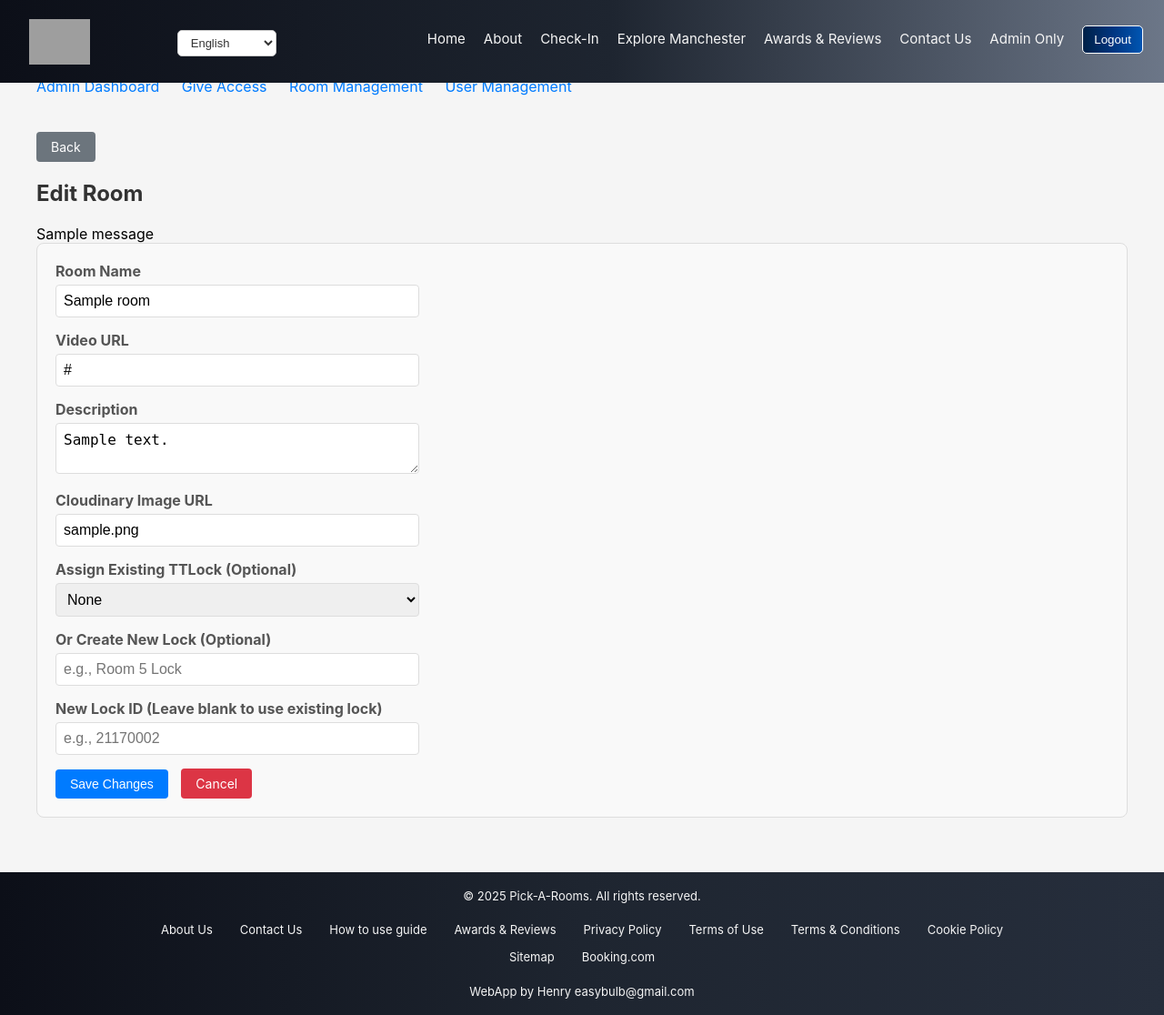
After one commit to easybulb/pickarooms, a Django app: page /edit-room/1/ in a window 1280 px wide. The commit adds this page. Shown: the whole page at 91% size. Run offline with Django 5.2, Linux system fonts and the light colour scheme; a user stored in the database is signed in; tables that the repository leaves empty hold one stand-in row (values such as "Sample post"); one stand-in notice (Sample message) is shown; parts of the project's set-up code (start-up, migrations or seed data) failed here and were passed over; some libraries are stand-ins or nearby versions; grey boxes are pictures that could not be loaded.

Commit message:
add new edit room and link to the edit room button on room_management template

```diff
--- /dev/null
+++ b/main/templates/main/edit_room.html
@@ -0,0 +1,185 @@
+{% extends "base.html" %}
+{% load i18n %}
+
+{% block title %}{% trans "Edit Room" %}{% endblock %}
+
+{% block extra_css %}
+<style>
+    .container {
+        max-width: 1200px;
+        margin: 0 auto;
+        padding: 0px 20px 40px 20px;
+    }
+
+    h2 {
+        color: #333;
+    }
+
+    .nav-link {
+        margin-bottom: 20px;
+    }
+
+    .nav-link a {
+        display: inline-block;
+        margin-right: 20px;
+        color: #007bff;
+        text-decoration: none;
+        font-size: 16px;
+    }
+
+    .nav-link a:hover {
+        text-decoration: underline;
+    }
+
+    .form-section {
+        background: #f9f9f9;
+        padding: 20px;
+        border-radius: 8px;
+        margin-bottom: 20px;
+        border: 1px solid #ddd;
+    }
+
+    .form-group {
+        margin-bottom: 15px;
+    }
+
+    .form-group label {
+        display: block;
+        margin-bottom: 5px;
+        font-weight: bold;
+        color: #555;
+    }
+
+    .form-group input,
+    .form-group textarea,
+    .form-group select {
+        width: 100%;
+        padding: 8px;
+        border: 1px solid #ddd;
+        border-radius: 4px;
+        font-size: 16px;
+        box-sizing: border-box;
+    }
+
+    @media (min-width: 768px) {
+        .form-group input,
+        .form-group select {
+            width: 50%;
+            max-width: 400px;
+        }
+        .form-group textarea {
+            width: 50%;
+            max-width: 400px;
+        }
+    }
+
+    .primary-btn,
+    .danger-btn,
+    .back-btn {
+        padding: 8px 16px;
+        border: none;
+        border-radius: 4px;
+        cursor: pointer;
+        font-size: 14px;
+        transition: background 0.2s;
+        text-decoration: none;
+        display: inline-block;
+        margin-right: 10px;
+    }
+
+    .primary-btn {
+        background: #007bff;
+        color: white;
+    }
+
+    .primary-btn:hover {
+        background: #0056b3;
+    }
+
+    .danger-btn {
+        background: #dc3545;
+        color: white;
+    }
+
+    .danger-btn:hover {
+        background: #c82333;
+    }
+
+    .back-btn {
+        background: #6c757d; /* Gray color for the back button */
+        color: white;
+    }
+
+    .back-btn:hover {
+        background: #5a6268;
+    }
+</style>
+{% endblock %}
+
+{% block content %}
+<div class="container mt-4">
+    <div class="nav-link">
+        <a href="{% url 'admin_page' %}" class="nav-link">{% trans "Admin Dashboard" %}</a>
+        {% if 'main.can_give_access' in perms %}
+            <a href="{% url 'give_access' %}" class="nav-link">{% trans "Give Access" %}</a>
+        {% endif %}
+        {% if 'main.manage_rooms' in perms %}
+            <a href="{% url 'room_management' %}#existing-rooms" class="nav-link">{% trans "Room Management" %}</a>
+        {% endif %}
+        {% if user.is_superuser %}
+            <a href="{% url 'user_management' %}" class="nav-link">{% trans "User Management" %}</a>
+        {% endif %}
+    </div>
+    <a href="{% url 'room_management' %}#existing-rooms" class="back-btn">{% trans "Back" %}</a>
+    <h2>{% trans "Edit Room" %}</h2>
+
+    {% if messages %}
+        {% for message in messages %}
+            <div class="alert alert-{{ message.tags }}">{{ message }}</div>
+        {% endfor %}
+    {% endif %}
+
+    <div class="form-section">
+        <form method="post" action="{% url 'edit_room' room_id=room.id %}">
+            {% csrf_token %}
+            <div class="form-group">
+                <label for="name">{% trans "Room Name" %}</label>
+                <input type="text" name="name" id="name" value="{{ room.name }}" required>
+            </div>
+            <div class="form-group">
+                <label for="video_url">{% trans "Video URL" %}</label>
+                <input type="url" name="video_url" id="video_url" value="{{ room.video_url }}" required>
+            </div>
+            <div class="form-group">
+                <label for="description">{% trans "Description" %}</label>
+                <textarea name="description" id="description">{{ room.description|default_if_none:"" }}</textarea>
+            </div>
+            <div class="form-group">
+                <label for="image">{% trans "Cloudinary Image URL" %}</label>
+                <input type="url" name="image" id="image" value="{{ room.image|default_if_none:'' }}" placeholder="{% trans 'Enter Cloudinary URL' %}">
+            </div>
+            <div class="form-group">
+                <label for="ttlock">{% trans "Assign Existing TTLock (Optional)" %}</label>
+                <select name="ttlock" id="ttlock">
+                    <option value="">{% trans "None" %}</option>
+                    {% for lock in ttlocks %}
+                        <option value="{{ lock.id }}" {% if room.ttlock and room.ttlock.id == lock.id %}selected{% endif %}>
+                            {{ lock.name }} (Lock ID: {{ lock.lock_id }})
+                        </option>
+                    {% endfor %}
+                </select>
+            </div>
+            <div class="form-group">
+                <label for="new_lock_name">{% trans "Or Create New Lock (Optional)" %}</label>
+                <input type="text" name="new_lock_name" id="new_lock_name" placeholder="{% trans 'e.g., Room 5 Lock' %}" value="{{ room.ttlock.name|default_if_none:'' }}">
+            </div>
+            <div class="form-group">
+                <label for="new_lock_id">{% trans "New Lock ID (Leave blank to use existing lock)" %}</label>
+                <input type="number" name="new_lock_id" id="new_lock_id" placeholder="{% trans 'e.g., 21170002' %}" value="{{ room.ttlock.lock_id|default_if_none:'' }}">
+            </div>
+            <button type="submit" class="primary-btn">{% trans "Save Changes" %}</button>
+            <a href="{% url 'room_management' %}#existing-rooms" class="danger-btn">{% trans "Cancel" %}</a>
+        </form>
+    </div>
+</div>
+{% endblock %}
--- a/main/templates/main/give_access.html
+++ b/main/templates/main/give_access.html
@@ -20,7 +20,7 @@
         text-decoration: underline;
     }
     .give-access-container {
-        padding: 20px;
+        padding: 0px 20px 40px 20px;
         max-width: 1200px;
         margin: 0 auto;
     }
@@ -110,7 +110,7 @@
     /* Mobile Styling for Manual Section */
     @media (max-width: 768px) {
         .give-access-container {
-            padding: 10px;
+            padding: 0px 10px 40px 10px;
         }
         .manual-section h2 {
             font-size: 1.2rem;
--- a/main/templates/main/user_management.html
+++ b/main/templates/main/user_management.html
@@ -20,7 +20,7 @@
         text-decoration: underline;
     }
     .user-management-container {
-        padding: 20px;
+        padding: 0px 20px 40px 20px;
         max-width: 1200px;
         margin: 0 auto;
     }
--- a/main/urls.py
+++ b/main/urls.py
@@ -30,6 +30,7 @@ urlpatterns = [
     path('admin-page/give-access/', views.give_access, name='give_access'),
     path('admin-page/user-management/', views.user_management, name='user_management'),
     path('room-management/', views.room_management, name='room_management'),
+    path('edit-room/<int:room_id>/', views.edit_room, name='edit_room'),
     path('admin-page/past-guests/', views.past_guests, name='past_guests'),
     path('privacy-policy/', privacy_policy, name='privacy_policy'),
     path('terms-of-use/', terms_of_use, name='terms_of_use'),
--- a/main/views.py
+++ b/main/views.py
@@ -1510,6 +1510,15 @@ def user_management(request):
         "groups": groups,
     })
 
+import json
+from django.contrib.auth.decorators import login_required, user_passes_test
+from django.shortcuts import render, redirect, get_object_or_404
+from django.contrib import messages
+import logging
+from .models import Room, TTLock
+
+logger = logging.getLogger('main')
+
 @login_required(login_url='/admin-page/login/')
 @user_passes_test(lambda user: user.has_perm('main.manage_rooms'), login_url='/unauthorized/')
 def room_management(request):
@@ -1613,53 +1622,8 @@ def room_management(request):
             video_url = request.POST.get("video_url").strip()
             description = request.POST.get("description").strip() or None
             image_url = request.POST.get("image").strip() or None
+            ttlock_id = request.POST.get("ttlock")
             new_lock_name = request.POST.get("new_lock_name").strip()
-            new_lock_id = request.POST.get("new_lock_id")
-
-            if not name or not video_url or not new_lock_name or not new_lock_id:
-                messages.error(request, "Room name, video URL, new lock name, and new lock ID are required.")
-                return redirect('room_management')
-
-            try:
-                # Validate and create new TTLock
-                if not new_lock_id.isdigit():
-                    messages.error(request, "Lock ID must be a valid number.")
-                    return redirect('room_management')
-                new_lock_id = int(new_lock_id)
-                if TTLock.objects.filter(lock_id=new_lock_id).exists():
-                    messages.error(request, "This lock ID is already in use.")
-                    return redirect('room_management')
-
-                new_ttlock = TTLock.objects.create(
-                    name=new_lock_name,
-                    lock_id=new_lock_id,
-                    is_front_door=False
-                )
-                room = Room.objects.create(
-                    name=name,
-                    video_url=video_url,
-                    description=description,
-                    image=image_url,
-                    ttlock=new_ttlock,
-                )
-                messages.success(request, f"Room '{room.name}' and new lock '{new_lock_name}' added successfully.")
-                logger.info(f"Admin {request.user.username} added room '{room.name}' with new lock '{new_lock_name}' (Lock ID: {new_lock_id})")
-            except ValueError:
-                messages.error(request, "Invalid lock ID format.")
-            except Exception as e:
-                logger.error(f"Failed to add room and lock: {str(e)}")
-                messages.error(request, f"Failed to add room and lock: {str(e)}")
-
-        elif action == "edit_room":
-            room_id = request.POST.get("room_id")
-            room = get_object_or_404(Room, id=room_id)
-            name = request.POST.get("name").strip()
-            video_url = request.POST.get("video_url").strip()
-            description = request.POST.get("description").strip() or None
-            image_url = request.POST.get("image").strip() or None
-            ttlock_id = request.POST.get("ttlock")
-            lock_option = request.POST.get("lock_option_" + room_id)
-            new_lock_name = request.POST.get("new_lock_name")
             new_lock_id = request.POST.get("new_lock_id")
 
             if not name or not video_url:
@@ -1667,7 +1631,11 @@ def room_management(request):
                 return redirect('room_management')
 
             try:
-                if lock_option == "new" and new_lock_name and new_lock_id:
+                if ttlock_id:
+                    # Use existing TTLock if selected
+                    ttlock = TTLock.objects.get(id=ttlock_id) if ttlock_id else None
+                elif new_lock_name and new_lock_id:
+                    # Create new TTLock if no existing lock is selected
                     if not new_lock_id.isdigit():
                         messages.error(request, "Lock ID must be a valid number.")
                         return redirect('room_management')
@@ -1676,33 +1644,33 @@ def room_management(request):
                         messages.error(request, "This lock ID is already in use.")
                         return redirect('room_management')
 
-                    # Create or update new TTLock
-                    if room.ttlock and room.ttlock.lock_id == new_lock_id:
-                        room.ttlock.name = new_lock_name
-                        room.ttlock.save()
-                    else:
-                        new_ttlock = TTLock.objects.create(
-                            name=new_lock_name,
-                            lock_id=new_lock_id,
-                            is_front_door=False
-                        )
-                        room.ttlock = new_ttlock
-                elif lock_option == "existing" and ttlock_id:
-                    ttlock = TTLock.objects.get(id=ttlock_id) if ttlock_id else None
-                    room.ttlock = ttlock
-
-                room.name = name
-                room.video_url = video_url
-                room.description = description
-                room.image = image_url
-                room.save()
-                messages.success(request, f"Room '{room.name}' updated successfully.")
-                logger.info(f"Admin {request.user.username} updated room '{room.name}'")
+                    ttlock = TTLock.objects.create(
+                        name=new_lock_name,
+                        lock_id=new_lock_id,
+                        is_front_door=False
+                    )
+                else:
+                    messages.error(request, "Please either select an existing lock or provide a new lock name and ID.")
+                    return redirect('room_management')
+
+                room = Room.objects.create(
+                    name=name,
+                    video_url=video_url,
+                    description=description,
+                    image=image_url,
+                    ttlock=ttlock,
+                )
+                messages.success(request, f"Room '{room.name}' added successfully with lock '{ttlock.name}'.")
+                logger.info(f"Admin {request.user.username} added room '{room.name}' with lock '{ttlock.name}' (Lock ID: {ttlock.lock_id})")
             except TTLock.DoesNotExist:
                 messages.error(request, "Invalid TTLock selected.")
+                return redirect('room_management')
+            except ValueError:
+                messages.error(request, "Invalid lock ID format.")
+                return redirect('room_management')
             except Exception as e:
-                logger.error(f"Failed to update room {room_id}: {str(e)}")
-                messages.error(request, f"Failed to update room: {str(e)}")
+                logger.error(f"Failed to add room and lock: {str(e)}")
+                messages.error(request, f"Failed to add room and lock: {str(e)}")
 
         elif action == "delete_room":
             room_id = request.POST.get("room_id")
@@ -1722,3 +1690,87 @@ def room_management(request):
         "rooms": rooms,
         "ttlocks": ttlocks,
     })
+
+@login_required(login_url='/admin-page/login/')
+@user_passes_test(lambda user: user.has_perm('main.manage_rooms'), login_url='/unauthorized/')
+def edit_room(request, room_id):
+    """View to edit an existing room."""
+    room = get_object_or_404(Room, id=room_id)
+    ttlocks = TTLock.objects.all()  # For assigning existing locks
+
+    if request.method == "POST":
+        name = request.POST.get("name").strip()
+        video_url = request.POST.get("video_url").strip()
+        description = request.POST.get("description").strip() or None
+        image_url = request.POST.get("image").strip() or None
+        ttlock_id = request.POST.get("ttlock")
+        new_lock_name = request.POST.get("new_lock_name").strip()
+        new_lock_id = request.POST.get("new_lock_id")
+
+        if not name or not video_url:
+            messages.error(request, "Room name and video URL are required.")
+            return render(request, "main/edit_room.html", {
+                "room": room,
+                "ttlocks": ttlocks,
+            })
+
+        try:
+            if new_lock_name and new_lock_id:
+                if not new_lock_id.isdigit():
+                    messages.error(request, "Lock ID must be a valid number.")
+                    return render(request, "main/edit_room.html", {
+                        "room": room,
+                        "ttlocks": ttlocks,
+                    })
+                new_lock_id = int(new_lock_id)
+                if TTLock.objects.filter(lock_id=new_lock_id).exclude(id=room.ttlock.id if room.ttlock else None).exists():
+                    messages.error(request, "This lock ID is already in use.")
+                    return render(request, "main/edit_room.html", {
+                        "room": room,
+                        "ttlocks": ttlocks,
+                    })
+
+                # Create or update new TTLock
+                if room.ttlock and room.ttlock.lock_id == new_lock_id:
+                    room.ttlock.name = new_lock_name
+                    room.ttlock.save()
+                else:
+                    new_ttlock = TTLock.objects.create(
+                        name=new_lock_name,
+                        lock_id=new_lock_id,
+                        is_front_door=False
+                    )
+                    room.ttlock = new_ttlock
+            elif ttlock_id:
+                ttlock = TTLock.objects.get(id=ttlock_id) if ttlock_id else None
+                room.ttlock = ttlock
+            else:
+                messages.error(request, "Please either select an existing lock or provide a new lock name and ID.")
+                return render(request, "main/edit_room.html", {
+                    "room": room,
+                    "ttlocks": ttlocks,
+                })
+
+            room.name = name
+            room.video_url = video_url
+            room.description = description
+            room.image = image_url
+            room.save()
+            messages.success(request, f"Room '{room.name}' updated successfully.")
+            logger.info(f"Admin {request.user.username} updated room '{room.name}'")
+            return redirect('room_management#existing-rooms')
+        except TTLock.DoesNotExist:
+            messages.error(request, "Invalid TTLock selected.")
+        except Exception as e:
+            logger.error(f"Failed to update room {room_id}: {str(e)}")
+            messages.error(request, f"Failed to update room: {str(e)}")
+
+        return render(request, "main/edit_room.html", {
+            "room": room,
+            "ttlocks": ttlocks,
+        })
+
+    return render(request, "main/edit_room.html", {
+        "room": room,
+        "ttlocks": ttlocks,
+    })
```
Also changed, not shown: main/templates/main/room_management.html (+45 -191 lines).
